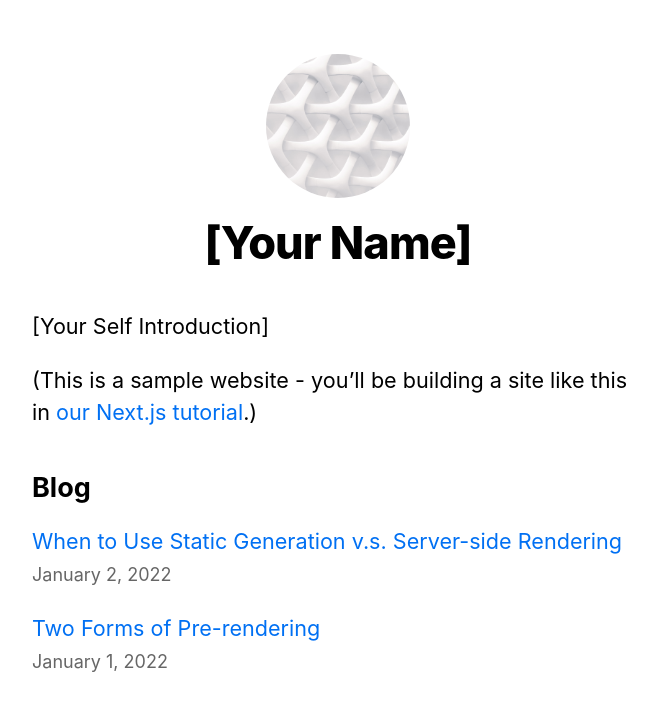
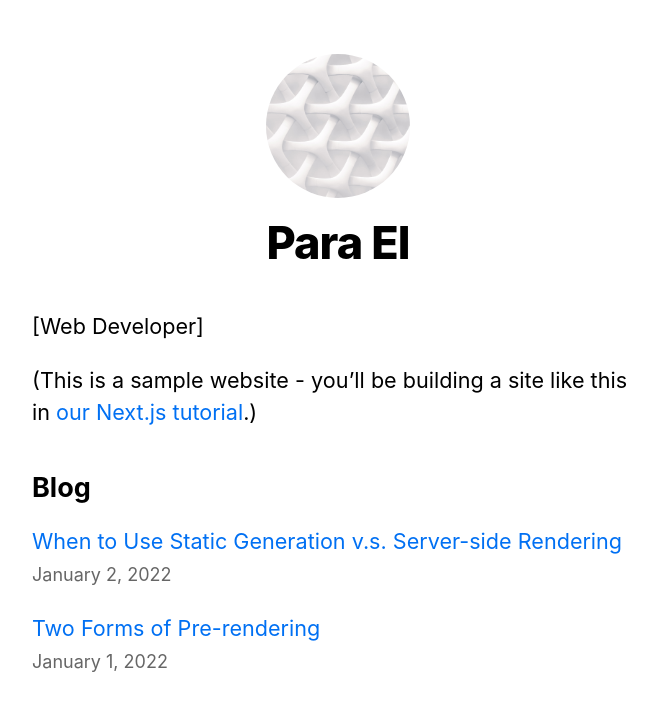
Before and after one commit to Paraone/trajesdebanos, a Next.js app: page / in a window 1280 px wide. Shown: the top 710 px of the page, without its empty margins (302-959 px from the left). Built offline with nearby package versions, Linux system fonts and the light colour scheme.

Commit message:
branching

```diff
--- a/components/layout.js
+++ b/components/layout.js
@@ -6,7 +6,7 @@
 import utilStyles from '../styles/utils.module.css'
 import Link from 'next/link'
 
-const name = '[Your Name]'
+const name = 'Para El'
 export const siteTitle = 'Next.js Sample Website'
 
 export default function Layout({ children, home }) {
--- a/pages/index.js
+++ b/pages/index.js
@@ -12,7 +12,7 @@
         <title>{siteTitle}</title>
       </Head>
       <section className={utilStyles.headingMd}>
-        <p>[Your Self Introduction]</p>
+        <p>[Web Developer]</p>
         <p>
           (This is a sample website - you’ll be building a site like this in{' '}
           <a href="https://nextjs.org/learn">our Next.js tutorial</a>.)
```
